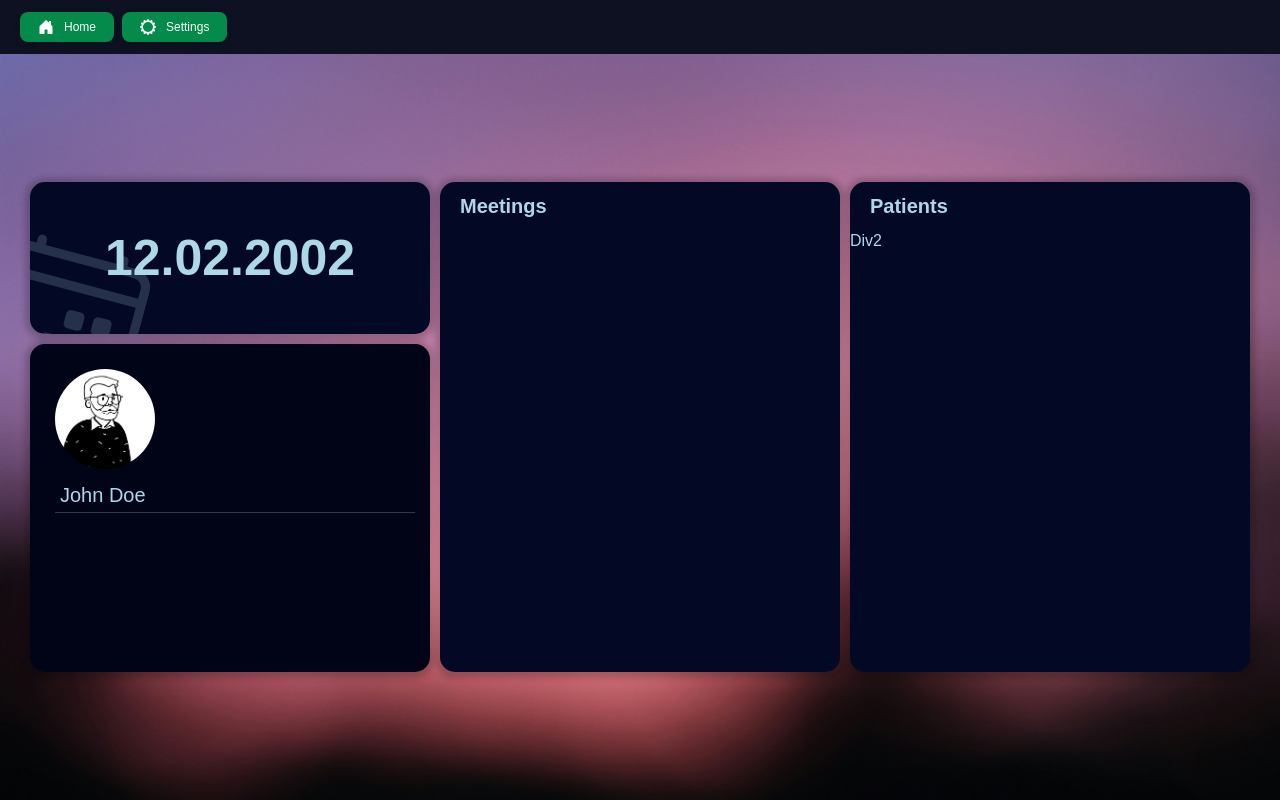
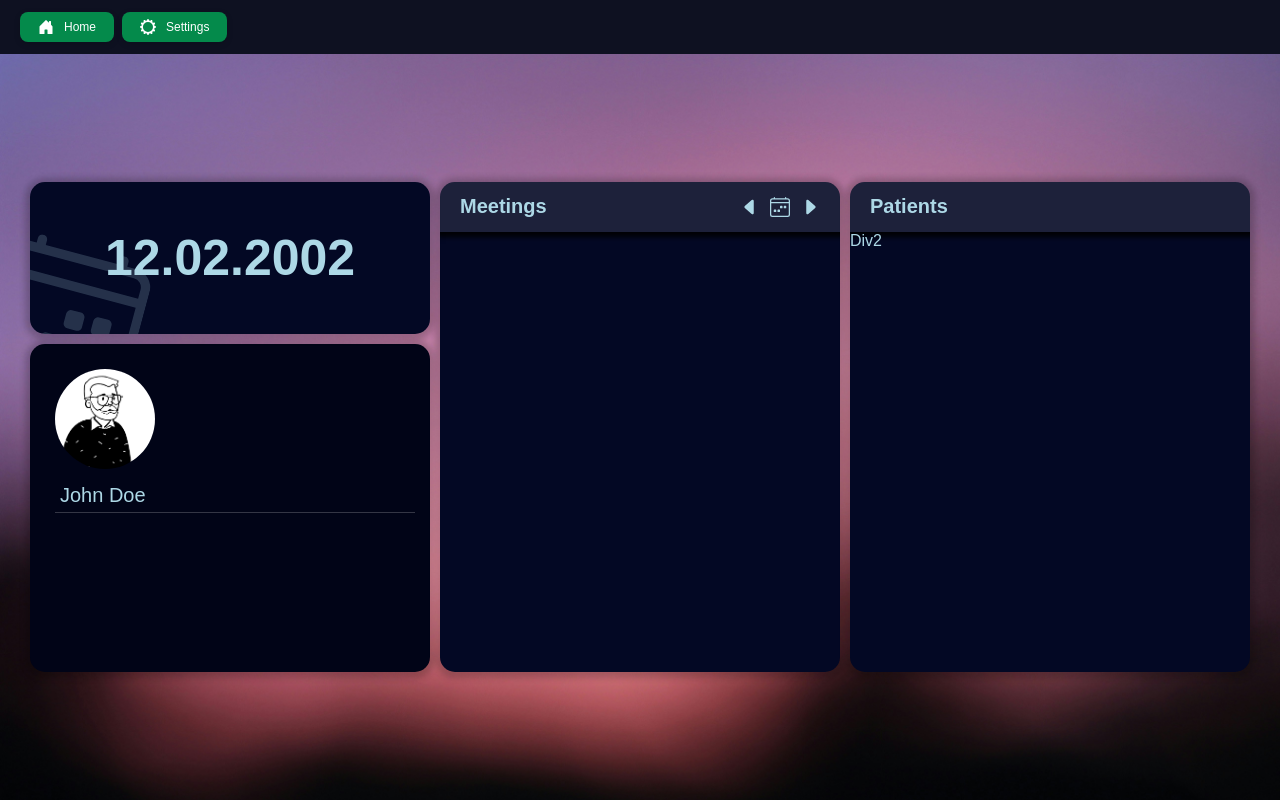
Before and after one commit to JanP1/MedApp, a React (Vite) app: page / in a window 1280 px wide. Built offline with nearby package versions, Linux system fonts and the light colour scheme.

Commit message:
Added icons

```diff
--- a/src/assets/styles/MainPage.css
+++ b/src/assets/styles/MainPage.css
@@ -52,6 +52,7 @@
   font-size: 50px;
   color: lightblue;
   user-select: none;
+  -webkit-user-select: none;
 }
 
 .calendar {
--- a/src/assets/styles/MainPageListContainers.css
+++ b/src/assets/styles/MainPageListContainers.css
@@ -1,15 +1,51 @@
 .container-main-grid {
   display: grid;
   grid-template-rows: 50px 1fr;
+  overflow: hidden;
 }
 
 .grid-top {
-  display: flex;
+  display: grid;
+
+  background-color: rgba(255, 255, 255, 0.1);
+  grid-template-columns: 1fr 120px;
   align-items: center;
   padding-left: 20px;
+  box-shadow: 2px 0px 5px 5px rgba(0, 0, 0, 0.9);
 }
 
 .grid-label {
   font-size: 20px;
   font-weight: bold;
+  user-select: none;
+  -webkit-user-select: none;
 }
+
+
+.date-nav-buttons {
+  height: 100%;
+  width: 100%;
+  display: flex;
+  justify-content: center;
+  align-items: center;
+  flex-direction: row;
+  gap: 10px;
+}
+
+.date-nav-button {
+  width: 20px;
+  height: 20px;
+  transition: all ease 0.2s;
+
+}
+
+
+.date-nav-button:hover {
+  cursor: pointer;
+  transform: translateY(-10%);
+}
+
+.date-nav-button:active {
+  cursor: pointer;
+  transform: translateY(10%);
+}
--- a/src/components/MainPage.tsx
+++ b/src/components/MainPage.tsx
@@ -20,8 +20,6 @@ export default function MainPage() {
 
           <div className="name-surname-label">
             John Doe
-
-
           </div>
         </div>
       </div>
@@ -34,6 +32,25 @@ export default function MainPage() {
           <div className="grid-top">
             <div className="grid-label">
               Meetings
+            </div>
+            <div className="date-nav-buttons">
+              <div className="date-nav-button">
+                <svg fill="currentColor" viewBox="0 0 16 16">
+                  <path d="m3.86 8.753 5.482 4.796c.646.566 1.658.106 1.658-.753V3.204a1 1 0 0 0-1.659-.753l-5.48 4.796a1 1 0 0 0 0 1.506z"/>
+                </svg>
+              </div>
+              <div className="date-nav-button">
+                <svg fill="currentColor" viewBox="0 0 16 16">
+                  <path d="M3.5 0a.5.5 0 0 1 .5.5V1h8V.5a.5.5 0 0 1 1 0V1h1a2 2 0 0 1 2 2v11a2 2 0 0 1-2 2H2a2 2 0 0 1-2-2V3a2 2 0 0 1 2-2h1V.5a.5.5 0 0 1 .5-.5M2 2a1 1 0 0 0-1 1v1h14V3a1 1 0 0 0-1-1zm13 3H1v9a1 1 0 0 0 1 1h12a1 1 0 0 0 1-1z"/>
+                  <path d="M11 7.5a.5.5 0 0 1 .5-.5h1a.5.5 0 0 1 .5.5v1a.5.5 0 0 1-.5.5h-1a.5.5 0 0 1-.5-.5zm-3 0a.5.5 0 0 1 .5-.5h1a.5.5 0 0 1 .5.5v1a.5.5 0 0 1-.5.5h-1a.5.5 0 0 1-.5-.5zm-2 3a.5.5 0 0 1 .5-.5h1a.5.5 0 0 1 .5.5v1a.5.5 0 0 1-.5.5h-1a.5.5 0 0 1-.5-.5zm-3 0a.5.5 0 0 1 .5-.5h1a.5.5 0 0 1 .5.5v1a.5.5 0 0 1-.5.5h-1a.5.5 0 0 1-.5-.5z"/>
+                </svg>
+              </div>
+              <div className="date-nav-button">
+                <svg fill="currentColor" viewBox="0 0 16 16">
+                  <path d="m12.14 8.753-5.482 4.796c-.646.566-1.658.106-1.658-.753V3.204a1 1 0 0 1 1.659-.753l5.48 4.796a1 1 0 0 1 0 1.506z"/>
+                </svg>
+
+              </div>
             </div>
           </div>
         </div>
```
